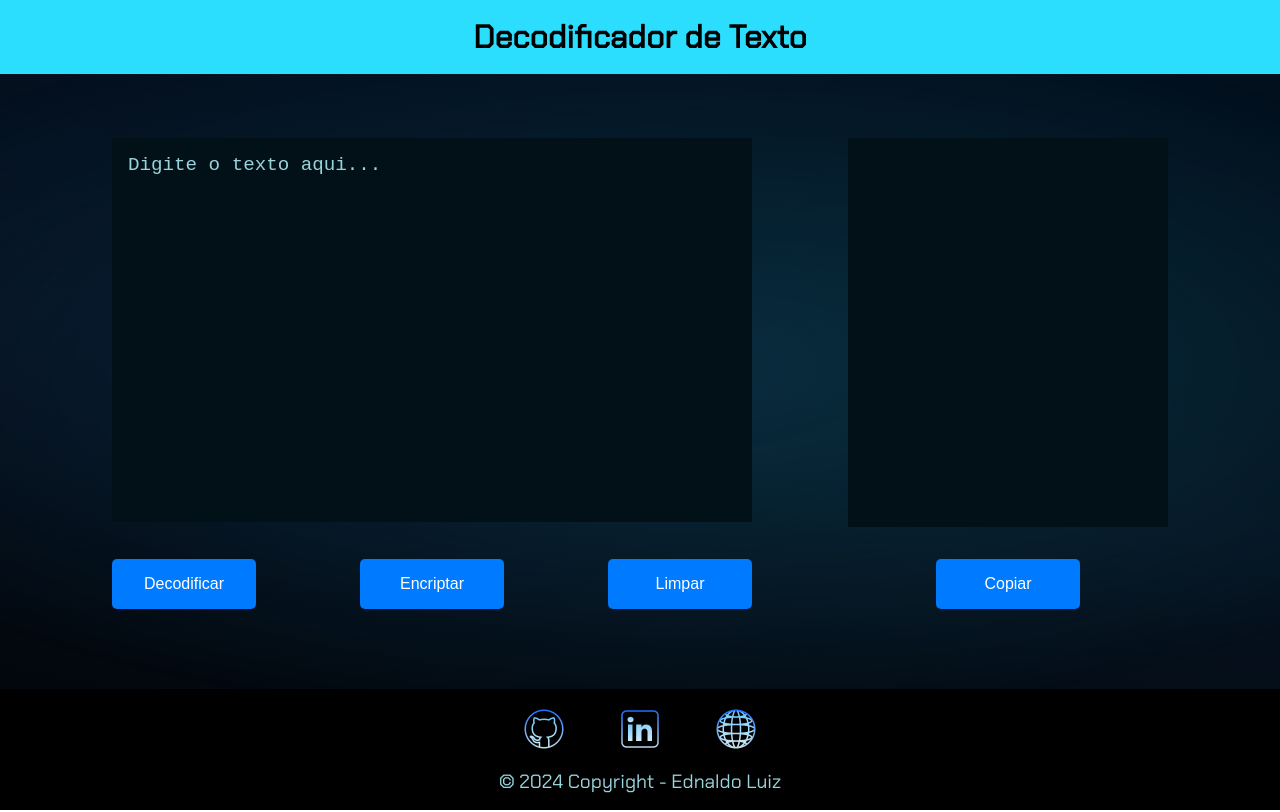
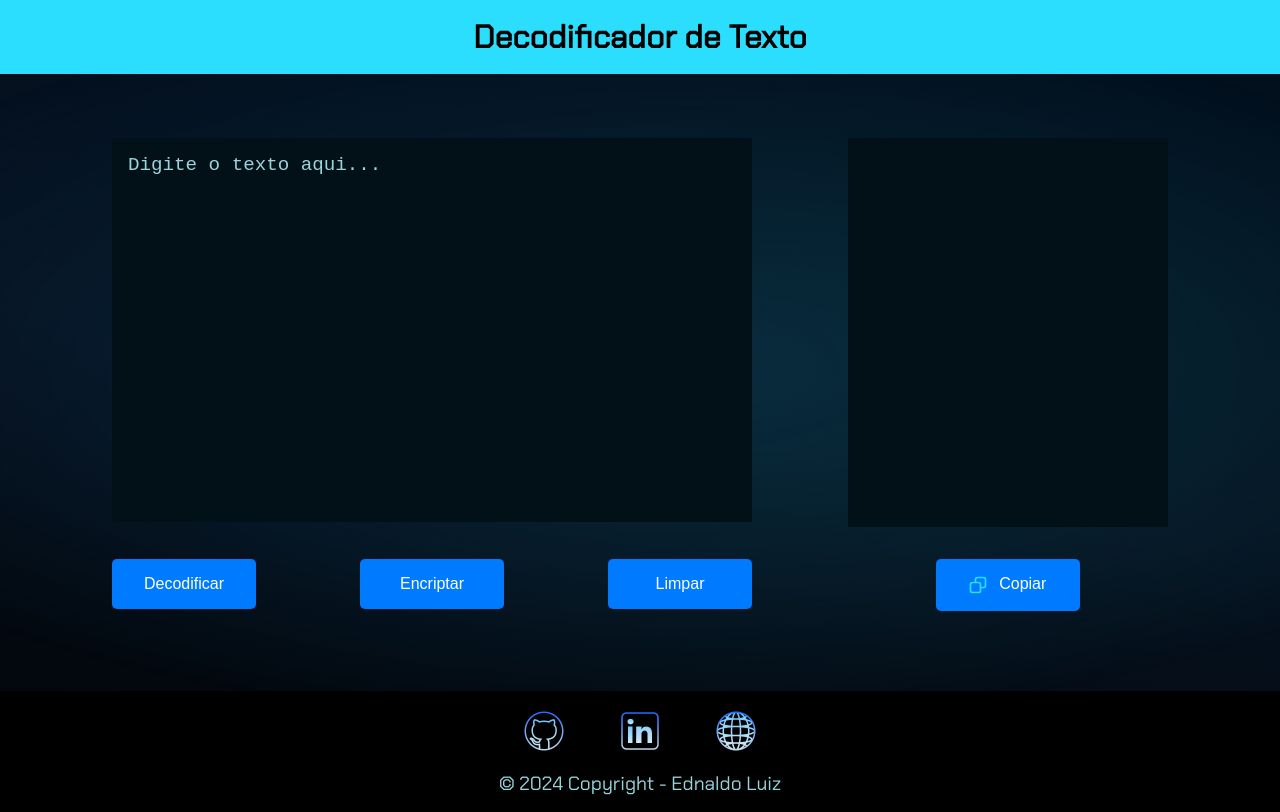
Before and after one commit to EdnaldoLuiz/trilha-ONE, a website with bundled scripts: page index.html in a window 1280 px wide. Shown: the top 812 px of the page. Built offline with nearby package versions, Linux system fonts and the light colour scheme.

Commit message:
style: working on button styles

```diff
--- a/css/style.css
+++ b/css/style.css
@@ -24,7 +24,19 @@
 
 .output__container__textarea {
     background: var(--box-bg);
-    /* border: 2px solid red; */
+}
+
+.copy-button {
+    border: none;
+    cursor: pointer;
+    display: flex;
+    flex-direction: row;
+    gap: .7rem;
+}
+
+.copy-button img {
+    width: 20px; /* Ajuste conforme necessário */
+    height: 20px; /* Ajuste conforme necessário */
 }
 
 .input__container__buttons {
--- a/index.html
+++ b/index.html
@@ -42,7 +42,9 @@
                     <textarea readonly></textarea>
                 </div>
                 <div class="output__container__buttons">
-                    <button>Copiar</button>
+                    <button class="copy-button">
+                        <img src="./assets/icons/copy.svg" alt="Copy">Copiar
+                    </button>
                 </div>
             </div>
         </div>
--- a/js/main.js
+++ b/js/main.js
@@ -6,6 +6,7 @@ const outputTextArea = document.querySelector('.output__container__textarea text
 const encryptButton = document.querySelector('#encryptButton');
 const decryptButton = document.querySelector('#decryptButton');
 const clearButton = document.querySelector('#clearButton');
+const copyButton = document.querySelector('.copy-button');
 
 encryptButton.addEventListener('click', function() {
     const inputText = inputTextArea.value;
@@ -25,3 +26,9 @@ clearButton.addEventListener('click', function() {
     inputTextArea.value = clearText();
     outputTextArea.value = clearText();
 });
+
+copyButton.addEventListener('click', function() {
+    const textarea = document.querySelector('.output__container__textarea textarea');
+    textarea.select();
+    document.execCommand('copy');
+});
```
Also changed, not shown: assets/icons/copy.svg (added).
